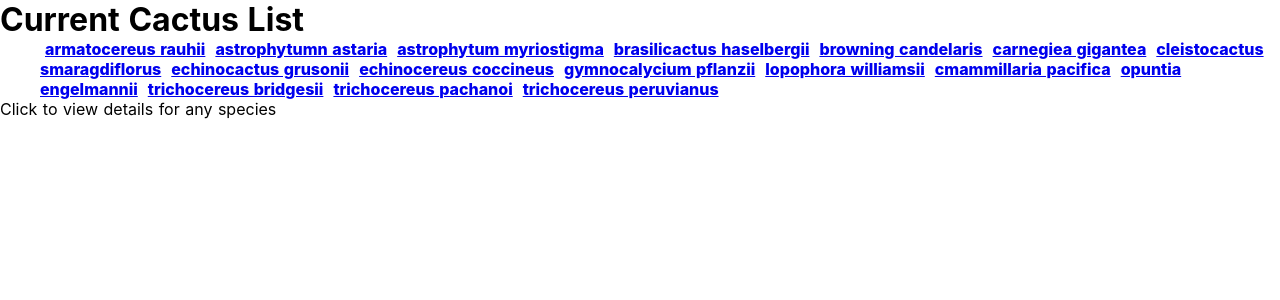
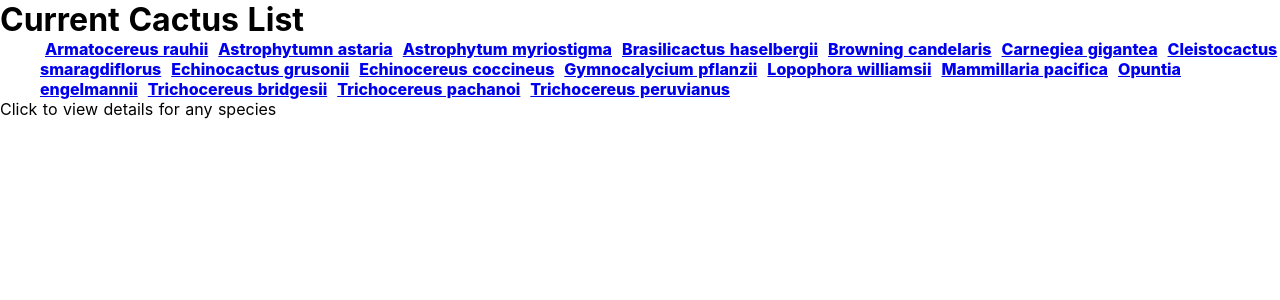
Before and after one commit to Macpeters/cactus, a Nuxt app: page /cactus in a window 1280 px wide. Shown: the top 300 px of the page. Built offline with nearby package versions, Linux system fonts and the light colour scheme.

Commit message:
add succulent json and a couple of components

```diff
--- a/assets/cactus.json
+++ b/assets/cactus.json
@@ -7,7 +7,7 @@
     "fruit": null,
     "growth_pattern": "columnar",
     "height": null,
-    "latin_name": "armatocereus rauhii",
+    "latin_name": "Armatocereus rauhii",
     "origin": "peru",
     "ribs": "6-12 ribs",
     "slug": "armatocereus_rauhii",
@@ -22,7 +22,7 @@
     "fruit": "green/pink oval",
     "growth_pattern": "globular",
     "height": "2.5-6cm",
-    "latin_name": "astrophytumn astaria",
+    "latin_name": "Astrophytumn astaria",
     "origin": "Texas, Mexico",
     "ribs": "7-10",
     "slug": "astrophytumn_astaria",
@@ -37,7 +37,7 @@
     "fruit": null,
     "growth_pattern": "globular",
     "height": "70-100cm ",
-    "latin_name": "astrophytum myriostigma",
+    "latin_name": "Astrophytum myriostigma",
     "origin": null,
     "ribs": "3-7, more added with age",
     "slug": "astrophytum_myriostigma",
@@ -52,7 +52,7 @@
     "fruit": null,
     "growth_pattern": null,
     "height": null,
-    "latin_name": "brasilicactus haselbergii",
+    "latin_name": "Brasilicactus haselbergii",
     "origin": "Brazil",
     "ribs": null,
     "slug": "brasilicactus_haselbergii",
@@ -67,7 +67,7 @@
     "fruit": "fleshy, edible, yellow fruits (7cm long)",
     "growth_pattern": "columnar",
     "height": "6m",
-    "latin_name": "browning candelaris",
+    "latin_name": "Browning candelaris",
     "origin": "northern Chile and southern Peru",
     "ribs": null,
     "slug": "browning_candelaris",
@@ -82,7 +82,7 @@
     "fruit": "ruby, edible - 2.4-3.5 inches",
     "growth_pattern": null,
     "height": "12m",
-    "latin_name": "carnegiea gigantea",
+    "latin_name": "Carnegiea gigantea",
     "origin": "arizona, mexico, california",
     "ribs": null,
     "slug": "carnegiea_gigantea",
@@ -97,7 +97,7 @@
     "fruit": null,
     "growth_pattern": null,
     "height": null,
-    "latin_name": "cleistocactus smaragdiflorus",
+    "latin_name": "Cleistocactus smaragdiflorus",
     "origin": null,
     "ribs": null,
     "slug": "cleistocactus_smaragdiflorus",
@@ -112,7 +112,7 @@
     "fruit": null,
     "growth_pattern": null,
     "height": "1m",
-    "latin_name": "echinocactus grusonii",
+    "latin_name": "Echinocactus grusonii",
     "origin": "east-central mexico",
     "ribs": "up to 35 ribs in mature plants, younger seem knobbly",
     "slug": "echinocactus_grusonii",
@@ -127,7 +127,7 @@
     "fruit": null,
     "growth_pattern": "clusters",
     "height": "10 inches",
-    "latin_name": "echinocereus coccineus",
+    "latin_name": "Echinocereus coccineus",
     "origin": "south arizona, new mexico, west texas, san angelo, south colorado",
     "ribs": null,
     "slug": "echinocereus_coccineus",
@@ -142,7 +142,7 @@
     "fruit": null,
     "growth_pattern": null,
     "height": null,
-    "latin_name": "gymnocalycium pflanzii",
+    "latin_name": "Gymnocalycium pflanzii",
     "origin": "Bolivia and Paraguay",
     "ribs": null,
     "slug": "gymnocalycium_pflanzii",
@@ -157,7 +157,7 @@
     "fruit": null,
     "growth_pattern": "globular",
     "height": null,
-    "latin_name": "lopophora williamsii",
+    "latin_name": "Lopophora williamsii",
     "origin": null,
     "ribs": null,
     "slug": "lopophora_williamsii",
@@ -172,7 +172,7 @@
     "fruit": null,
     "growth_pattern": "globose, cylindrical",
     "height": "15cm",
-    "latin_name": "cmammillaria pacifica",
+    "latin_name": "Mammillaria pacifica",
     "origin": "california, mexico<",
     "ribs": null,
     "slug": "mammillaria_pacifica",
@@ -187,7 +187,7 @@
     "fruit": "purple fleshy fruits - edible",
     "growth_pattern": "shrubby",
     "height": "3.5m",
-    "latin_name": "opuntia engelmannii",
+    "latin_name": "Opuntia engelmannii",
     "origin": "southwestern US and northern Mexico",
     "ribs": null,
     "slug": "opuntia_engelmannii",
@@ -202,7 +202,7 @@
     "fruit": null,
     "growth_pattern": "columnar",
     "height": "2-5m",
-    "latin_name": "trichocereus bridgesii",
+    "latin_name": "Trichocereus bridgesii",
     "origin": "Bolivia",
     "ribs": "4-8",
     "slug": "trichocereus_bridgisii",
@@ -217,7 +217,7 @@
     "fruit": null,
     "growth_pattern": "columnar",
     "height": "3-6m",
-    "latin_name": "trichocereus pachanoi",
+    "latin_name": "Trichocereus pachanoi",
     "origin": "Argentina, Bolivia, Chile, Ecuador, Peru",
     "ribs": "6-8",
     "slug": "trichocereus_pachanoi",
@@ -232,7 +232,7 @@
     "fruit": null,
     "growth_pattern": "columnar",
     "height": "3-6m",
-    "latin_name": "trichocereus peruvianus",
+    "latin_name": "Trichocereus peruvianus",
     "origin": "Peru (western slope of Andes)",
     "ribs": "6-9 broadly rounded ribs",
     "slug": "trichocereus_peruvianus",
--- /dev/null
+++ b/components/cactus/mammillariaPacifica.vue
@@ -0,0 +1,37 @@
+<template>
+  <div>
+    <article>
+      <h2>Notes on the species</h2>
+      <div>
+
+      </div>
+    </article>
+
+    <article>
+      <h2>Batch 1</h2>
+      <div>
+        <h3>Sowing the seeds: 04/2019</h3>
+          <div>I planted 25 seeds - 9 appear to have germinated</div>
+      </div>
+      <div>
+        <h3>Seedlings</h3>
+          <div>
+              It's still very early, but these are super tiny - barely visible
+          </div>
+      </div>
+    </article>
+  </div>
+</template>
+
+<script>
+  export default {
+    head () {
+      return {
+        name: 'mammillariaPacifica',
+        title: 'Mammillaria pacifica'
+      }
+    }}
+</script>
+
+<style>
+</style>
--- /dev/null
+++ b/components/cactus/opuntiaEngelmannii.vue
@@ -0,0 +1,39 @@
+<template>
+  <div>
+    <article>
+      <h2>Notes on the species</h2>
+      <div>
+
+      </div>
+    </article>
+
+    <article>
+      <h2>Batch 1</h2>
+      <div>
+        <h3>Sowing the seeds: 04/2019</h3>
+          <div>The seeds are unique as large discs which require 24 hours soaking in
+            water before sowing.  So far only 1/25 has germinated.
+          </div>
+      </div>
+      <div>
+        <h3>Seedlings</h3>
+          <div>
+
+          </div>
+      </div>
+    </article>
+  </div>
+</template>
+
+<script>
+  export default {
+    head () {
+      return {
+        name: 'opuntiaEngelmannii',
+        title: 'Opuntia engelmannii'
+      }
+    }}
+</script>
+
+<style>
+</style>
--- a/pages/cactus.vue
+++ b/pages/cactus.vue
@@ -14,6 +14,8 @@
 
     <span v-if="cactus.slug=='astrophytum_myriostigma'"><astrophytumMyriostigma /></span>
     <span v-if="cactus.slug=='lopophora_williamsii'"><lopophoraWilliamsii /></span>
+    <span v-if="cactus.slug=='mammillaria_pacifica'"><mammillariaPacifica /></span>
+    <span v-if="cactus.slug=='opuntia_engelmannii'"><opuntiaEngelmannii /></span>
     <span v-if="cactus.slug=='trichocereus_bridgisii'"><trichocereusBridgesii /></span>
     <span v-if="cactus.slug=='trichocereus_pachanoi'"><trichocereusPachanoi /></span>
     <span v-if="cactus.slug=='trichocereus_peruvianus'"><trichocereusPeruvianus /></span>
@@ -27,6 +29,8 @@
   import cactusDetails from "../components/details.vue"
   import astrophytumMyriostigma from "../components/cactus/astrophytumMyriostigma.vue"
   import lopophoraWilliamsii from "../components/cactus/lopophoraWilliamsii.vue"
+  import mammillariaPacifica from "../components/cactus/mammillariaPacifica.vue"
+  import opuntiaEngelmannii from "../components/cactus/opuntiaEngelmannii.vue"
   import trichocereusBridgesii from "../components/cactus/trichocereusBridgesii.vue"
   import trichocereusPachanoi from "../components/cactus/trichocereusPachanoi.vue"
   import trichocereusPeruvianus from "../components/cactus/trichocereusPeruvianus.vue"
@@ -37,6 +41,8 @@
       cactusDetails,
       astrophytumMyriostigma,
       lopophoraWilliamsii,
+      mammillariaPacifica,
+      opuntiaEngelmannii,
       trichocereusBridgesii,
       trichocereusPachanoi,
       trichocereusPeruvianus
```
Also changed, not shown: assets/succulent.json (added, +32 -0 lines).
